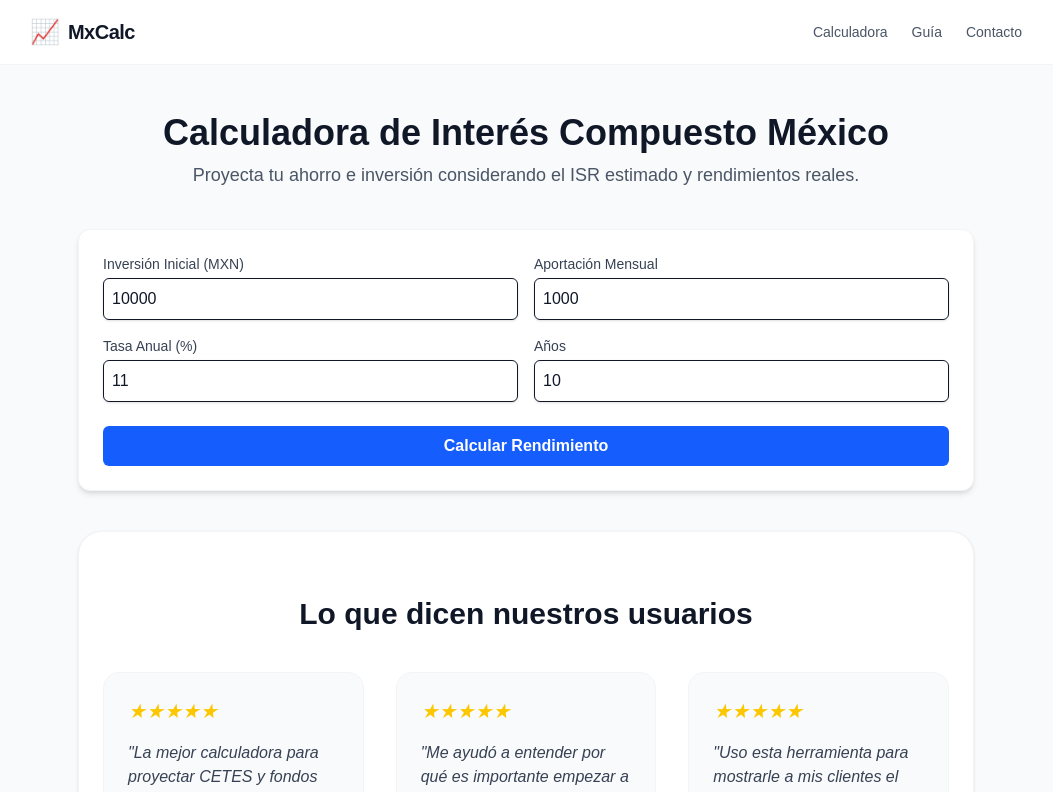
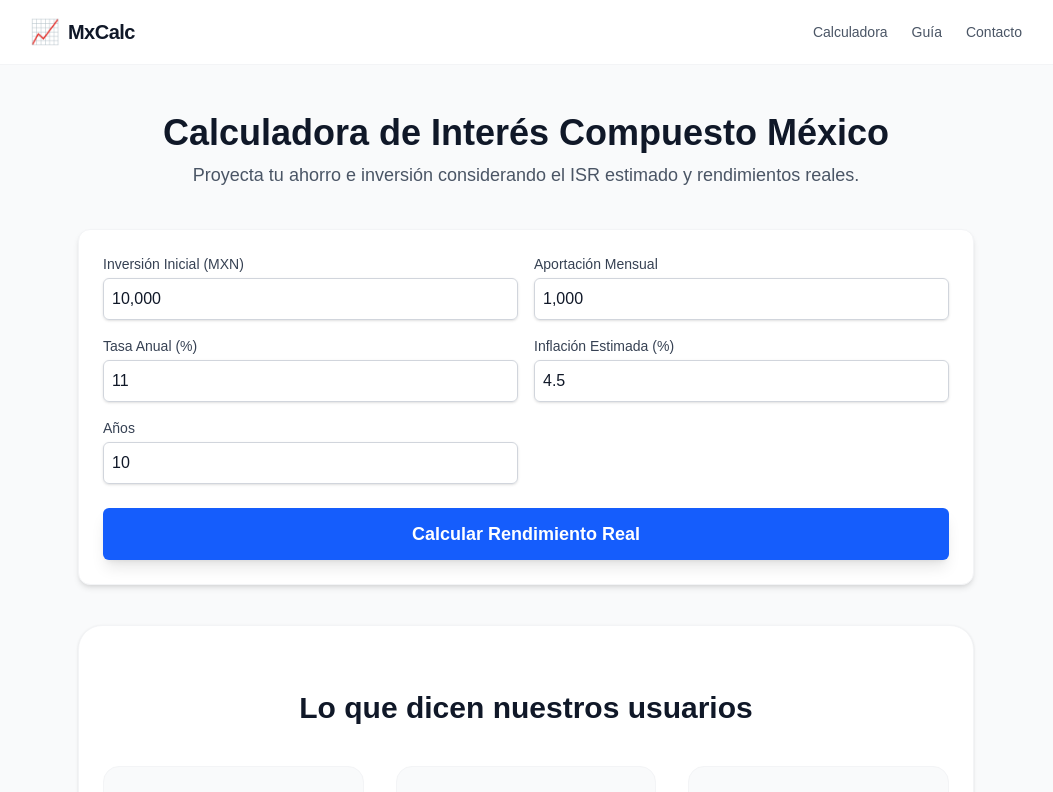
Before and after one commit to alejandrohuerga/finanzanode-mx, a Next.js app: page / in a window 1280 px wide. Shown: the top 792 px of the page, without its empty margins (114-1167 px from the left). Built offline with nearby package versions, Linux system fonts and the light colour scheme.

Commit message:
fix: :bug: Correcciones Calculadora
Se ha corregido numeros del formulario y formateado

```diff
--- a/src/components/CalculatorForm.tsx
+++ b/src/components/CalculatorForm.tsx
@@ -1,4 +1,4 @@
-"use client"; // Crítico: Este componente tiene interacción
+"use client";
 
 import React, { useState } from 'react';
 
@@ -8,71 +8,111 @@ interface CalculatorFormProps {
     monthlyContribution: number;
     annualRate: number;
     years: number;
+    inflationRate: number; // Nuevo campo
   }) => void;
 }
 
 export default function CalculatorForm({ onCalculate }: CalculatorFormProps) {
-  const [formData, setFormData] = useState({
-    initialAmount: 10000,
-    monthlyContribution: 1000,
-    annualRate: 11,
-    years: 10
-  });
+  // Estados como strings para manejar mejor la limpieza de inputs y formateo
+  const [initialAmount, setInitialAmount] = useState("10,000");
+  const [monthlyContribution, setMonthlyContribution] = useState("1,000");
+  const [annualRate, setAnnualRate] = useState("11");
+  const [years, setYears] = useState("10");
+  const [inflationRate, setInflationRate] = useState("4.5");
+
+  // Función para poner comas en miles
+  const formatWithCommas = (val: string) => {
+    const numeric = val.replace(/\D/g, "");
+    return numeric.replace(/\B(?=(\d{3})+(?!\d))/g, ",");
+  };
+
+  // Manejador genérico para inputs numéricos simples (evita el "012")
+  const handleSimpleNumber = (val: string, setter: (v: string) => void) => {
+    let clean = val;
+    if (val.length > 1 && val.startsWith("0") && val[1] !== ".") {
+      clean = val.substring(1);
+    }
+    setter(clean);
+  };
 
   const handleSubmit = (e: React.FormEvent) => {
     e.preventDefault();
     onCalculate({
-      ...formData,
-      annualRate: formData.annualRate / 100 // Convertimos porcentaje a decimal
+      initialAmount: Number(initialAmount.replace(/,/g, "")),
+      monthlyContribution: Number(monthlyContribution.replace(/,/g, "")),
+      annualRate: Number(annualRate) / 100,
+      years: Number(years),
+      inflationRate: Number(inflationRate) / 100
     });
   };
 
   return (
     <form onSubmit={handleSubmit} className="bg-white p-6 rounded-xl shadow-md border border-gray-100">
       <div className="grid grid-cols-1 md:grid-cols-2 gap-4">
+
+        {/* Inversión Inicial con Comas */}
         <div>
           <label className="block text-sm font-medium text-gray-700">Inversión Inicial (MXN)</label>
           <input
-            type="number"
-            value={formData.initialAmount}
-            onChange={(e) => setFormData({...formData, initialAmount: Number(e.target.value)})}
-            className="mt-1 block w-full rounded-md border-black-900 shadow-sm focus:border-blue-500 focus:ring-blue-500 p-2 border text-gray-900"
+            type="text"
+            value={initialAmount}
+            onChange={(e) => setInitialAmount(formatWithCommas(e.target.value))}
+            className="mt-1 block w-full rounded-md border-gray-300 shadow-sm focus:border-blue-500 focus:ring-blue-500 p-2 border text-gray-900"
           />
         </div>
+
+        {/* Aportación Mensual con Comas */}
         <div>
           <label className="block text-sm font-medium text-gray-700">Aportación Mensual</label>
           <input
-            type="number"
-            value={formData.monthlyContribution}
-            onChange={(e) => setFormData({...formData, monthlyContribution: Number(e.target.value)})}
-            className="mt-1 block w-full rounded-md border-black-900 shadow-sm focus:border-blue-500 focus:ring-blue-500 p-2 border text-gray-900"
+            type="text"
+            value={monthlyContribution}
+            onChange={(e) => setMonthlyContribution(formatWithCommas(e.target.value))}
+            className="mt-1 block w-full rounded-md border-gray-300 shadow-sm focus:border-blue-500 focus:ring-blue-500 p-2 border text-gray-900"
           />
         </div>
+
+        {/* Tasa Anual */}
         <div>
           <label className="block text-sm font-medium text-gray-700">Tasa Anual (%)</label>
           <input
             type="number"
             step="0.1"
-            value={formData.annualRate}
-            onChange={(e) => setFormData({...formData, annualRate: Number(e.target.value)})}
-            className="mt-1 block w-full rounded-md border-black-900 shadow-sm focus:border-blue-500 focus:ring-blue-500 p-2 border text-gray-900"
+            value={annualRate}
+            onChange={(e) => handleSimpleNumber(e.target.value, setAnnualRate)}
+            className="mt-1 block w-full rounded-md border-gray-300 shadow-sm focus:border-blue-500 focus:ring-blue-500 p-2 border text-gray-900"
           />
         </div>
+
+        {/* Inflación Estimada (Sugerencia de Reddit) */}
+        <div>
+          <label className="block text-sm font-medium text-gray-700">Inflación Estimada (%)</label>
+          <input
+            type="number"
+            step="0.1"
+            value={inflationRate}
+            onChange={(e) => handleSimpleNumber(e.target.value, setInflationRate)}
+            className="mt-1 block w-full rounded-md border-gray-300 shadow-sm focus:border-blue-500 focus:ring-blue-500 p-2 border text-gray-900"
+          />
+        </div>
+
+        {/* Años */}
         <div>
           <label className="block text-sm font-medium text-gray-700">Años</label>
           <input
             type="number"
-            value={formData.years}
-            onChange={(e) => setFormData({...formData, years: Number(e.target.value)})}
-            className="mt-1 block w-full rounded-md border-black-900 shadow-sm focus:border-blue-500 focus:ring-blue-500 p-2 border text-gray-900"
+            value={years}
+            onChange={(e) => handleSimpleNumber(e.target.value, setYears)}
+            className="mt-1 block w-full rounded-md border-gray-300 shadow-sm focus:border-blue-500 focus:ring-blue-500 p-2 border text-gray-900"
           />
         </div>
       </div>
+
       <button
         type="submit"
-        className="mt-6 w-full bg-blue-600 text-white py-2 px-4 rounded-md hover:bg-blue-700 transition-colors font-semibold text-gray-900"
+        className="mt-6 w-full bg-blue-600 text-white py-3 px-4 rounded-md hover:bg-blue-700 transition-all font-bold text-lg shadow-lg active:scale-95"
       >
-        Calcular Rendimiento
+        Calcular Rendimiento Real
       </button>
     </form>
   );
```
